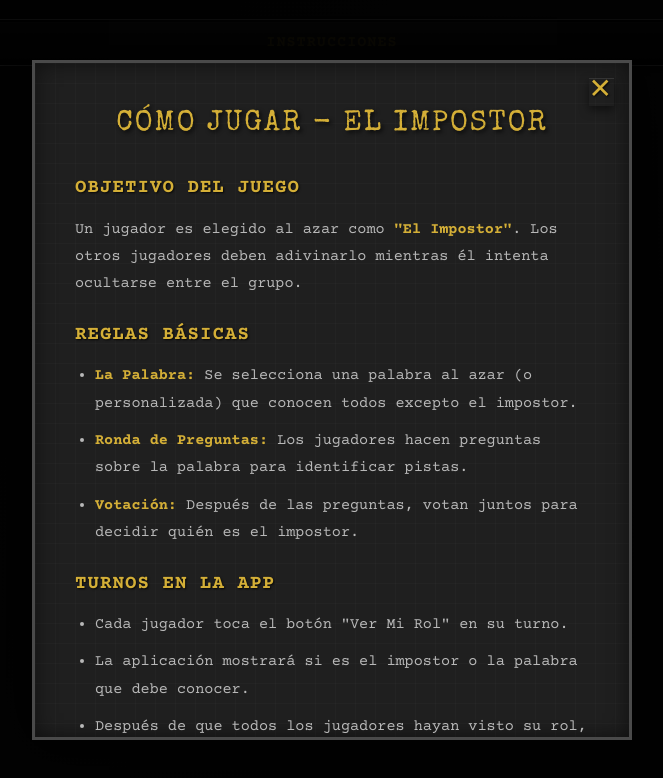
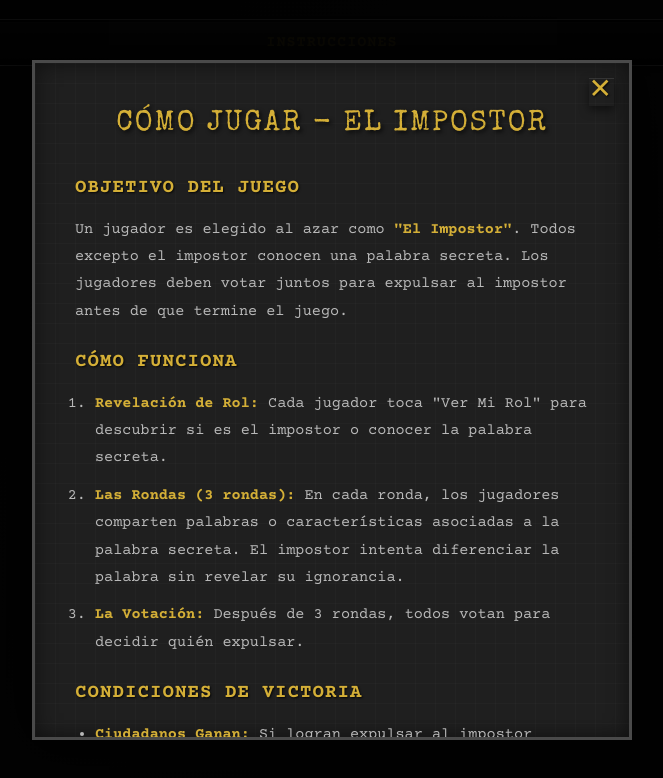
Before and after one commit to ozkar-co/impostor, a React (Vite) app: page / in a window 1280 px wide. Both pictures are taken after a click on the button "INSTRUCCIONES". Shown: the top 778 px of the page, without its empty margins (308-971 px from the left). Built offline with nearby package versions, Linux system fonts and the light colour scheme.

Commit message:
Update InstructionsModal content; enhance game rules, victory conditions, and strategic tips

```diff
--- a/src/components/InstructionsModal.tsx
+++ b/src/components/InstructionsModal.tsx
@@ -18,46 +18,64 @@ const InstructionsModal: React.FC<InstructionsModalProps> = ({ isOpen, onClose }
           <h3>Objetivo del Juego</h3>
           <p>
             Un jugador es elegido al azar como <strong>"El Impostor"</strong>.
-            Los otros jugadores deben adivinarlo mientras él intenta ocultarse entre el grupo.
+            Todos excepto el impostor conocen una palabra secreta. Los jugadores deben votar juntos
+            para expulsar al impostor antes de que termine el juego.
           </p>
 
-          <h3>Reglas Básicas</h3>
+          <h3>Cómo Funciona</h3>
+          <ol style={{ marginLeft: '20px', marginBottom: '15px' }}>
+            <li style={{ marginBottom: '10px' }}>
+              <strong>Revelación de Rol:</strong> Cada jugador toca "Ver Mi Rol" para descubrir si es
+              el impostor o conocer la palabra secreta.
+            </li>
+            <li style={{ marginBottom: '10px' }}>
+              <strong>Las Rondas (3 rondas):</strong> En cada ronda, los jugadores comparten palabras
+              o características asociadas a la palabra secreta. El impostor intenta diferenciar la palabra
+              sin revelar su ignorancia.
+            </li>
+            <li style={{ marginBottom: '10px' }}>
+              <strong>La Votación:</strong> Después de 3 rondas, todos votan para decidir quién expulsar.
+            </li>
+          </ol>
+
+          <h3>Condiciones de Victoria</h3>
           <ul>
-            <li><strong>La Palabra:</strong> Se selecciona una palabra al azar (o personalizada) que conocen todos excepto el impostor.</li>
-            <li><strong>Ronda de Preguntas:</strong> Los jugadores hacen preguntas sobre la palabra para identificar pistas.</li>
-            <li><strong>Votación:</strong> Después de las preguntas, votan juntos para decidir quién es el impostor.</li>
+            <li><strong>Ciudadanos Ganan:</strong> Si logran expulsar al impostor durante la votación.</li>
+            <li><strong>Impostor Gana:</strong> Si los ciudadanos votan incorrectamente y expulsan a alguien que no es el impostor.</li>
           </ul>
 
-          <h3>Turnos en la App</h3>
+          <h3>Ejemplo de Ronda</h3>
+          <p style={{ fontSize: '0.9em', fontStyle: 'italic', marginBottom: '15px' }}>
+            <strong>Palabra Secreta:</strong> "Pizza"
+          </p>
+          <div style={{
+            background: 'rgba(0,0,0,0.3)',
+            padding: '15px',
+            marginBottom: '15px',
+            borderLeft: '3px solid #d4af37'
+          }}>
+            <p style={{ marginBottom: '8px' }}>
+              <strong>Jugador 1:</strong> "Comida italiana"
+            </p>
+            <p style={{ marginBottom: '8px' }}>
+              <strong>Jugador 2 (Impostor):</strong> "Se come caliente" (respuesta vaga para ocultar ignorancia)
+            </p>
+            <p style={{ marginBottom: '8px' }}>
+              <strong>Jugador 3:</strong> "Tiene queso y salsa"
+            </p>
+            <p>
+              <strong>Resultado:</strong> El grupo nota respuestas sospechosas de Jugador 2 y lo expulsa. ¡Los ciudadanos ganan!
+            </p>
+          </div>
+
+          <h3>Consejos Estratégicos</h3>
           <ul>
-            <li>Cada jugador toca el botón "Ver Mi Rol" en su turno.</li>
-            <li>La aplicación mostrará si es el impostor o la palabra que debe conocer.</li>
-            <li>Después de que todos los jugadores hayan visto su rol, pasarán a la pantalla de finalización.</li>
+            <li><strong>Para los Ciudadanos:</strong> Escucha atentamente las descripciones. El impostor
+            puede cometer errores al describir la palabra.</li>
+            <li><strong>Para el Impostor:</strong> Sé vago pero creíble. Pregunta a otros jugadores para
+            deducir la palabra sin revelar tu ignorancia.</li>
+            <li><strong>General:</strong> ¡Es un juego social - actúa convincentemente!</li>
           </ul>
-
-          <h3>Cómo Ganar</h3>
-          <ul>
-            <li><strong>Ciudadanos ganan:</strong> Si logran identificar al impostor correctamente.</li>
-            <li><strong>Impostor gana:</strong> Si consigue que voten a un ciudadano normal o si todos lo creen cuando miente.</li>
-          </ul>
-
-          <h3>Consejos Útiles</h3>
-          <ul>
-            <li>El impostor debe hacer preguntas que parezcan genuinas pero que no revelen su identidad.</li>
-            <li>Los ciudadanos deben hacer preguntas inteligentes para detectar mentiras.</li>
-            <li>¡Es un juego social - actúa de forma convincente!</li>
-          </ul>
-
-          <h3>Ejemplo de Juego</h3>
-          <p>
-            <strong>Palabra seleccionada:</strong> "Pizza"<br/>
-            <strong>Impostor:</strong> Jugador 3<br/>
-            Jugador 1: "¿Es algo que comes?"<br/>
-            Jugador 3 (Impostor): "Sí, claro" (sin saber qué es)<br/>
-            Jugador 2: "¿Tiene ingredientes de origen animal?"<br/>
-            Jugador 3: "A veces" (respuesta vaga para no revelar que no sabe)<br/>
-            ¡El grupo debe descubrir al impostor antes de que termine la ronda!
-          </p>
         </div>
 
         <button className="btn-close" onClick={onClose}>Entendido</button>
```
